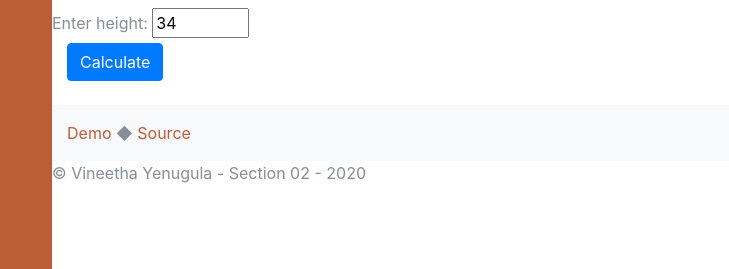
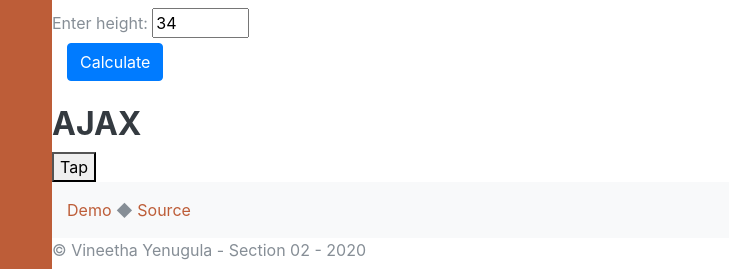
Before and after one commit to vineetha1996/about-me-new, a website: page App.html in a window 1280 px wide. Shown: the part 142-411 px from the top of the page, 220-949 px from the left. Drawn offline with Linux system fonts and the light colour scheme; files that its build step writes are made by us from their sources; a web font is replaced by a local one.

Commit message:
added ajax file

```diff
--- a/App.html
+++ b/App.html
@@ -72,6 +72,26 @@
     <p id="result"></p>
   </div>
 
+  <!-- AJAX -->
+  <div id="demo">
+    <h3>AJAX</h3>
+    <button type="button" onclick="loadDoc()">Tap</button>
+    </div>
+
+    <script>
+    function loadDoc() {
+      var xhttp = new XMLHttpRequest();
+      xhttp.onreadystatechange = function() {
+        if (this.readyState == 4 && this.status == 200) {
+          document.getElementById("demo").innerHTML =
+          this.responseText;
+        }
+      };
+      xhttp.open("GET", "ajax.txt", true);
+      xhttp.send();
+    }
+    </script>
+
   <script src="js/resume.min.js"></script>
   <script src="main.js"></script>
 
--- /dev/null
+++ b/ajax.txt
@@ -0,0 +1 @@
+Here is my ajax text!
```
